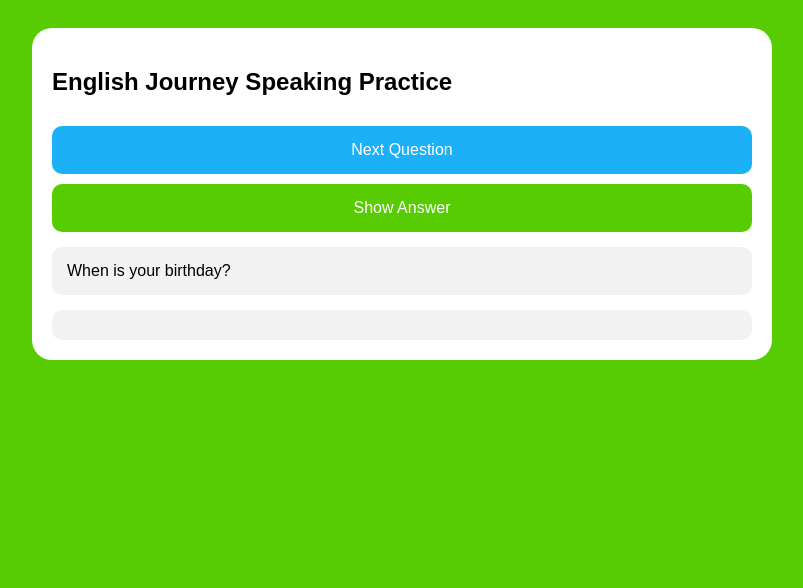
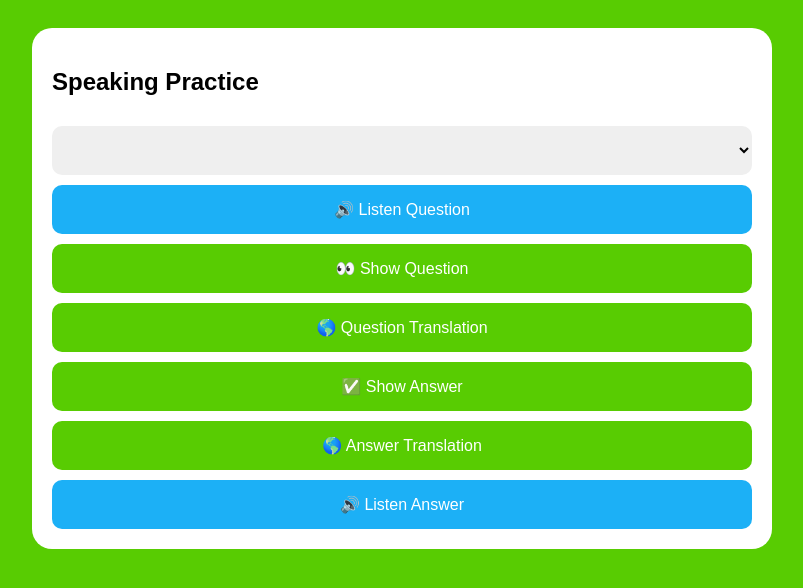
Before and after one commit to DanaIntecap/englishjourney-speaking, a plain HTML site: page index.html in a window 1280 px wide. Shown: the whole page, without its empty margins (238-1041 px from the left). Drawn offline with Linux system fonts and the light colour scheme.

Commit message:
Refactor index.html for speaking practice features
Updated HTML structure and added new buttons for translations and audio playback.

```diff
--- a/index.html
+++ b/index.html
@@ -1,10 +1,11 @@
 <!DOCTYPE html>
 <html>
 <head>
+
 <meta charset="UTF-8">
 <meta name="viewport" content="width=device-width, initial-scale=1">
 
-<title>English Journey</title>
+<title>English Journey Speaking Practice</title>
 
 <style>
 
@@ -22,13 +23,19 @@ body{
 border-radius:20px;
 }
 
-button{
+button,
+select{
 width:100%;
 padding:15px;
 margin-top:10px;
+font-size:16px;
 border:none;
 border-radius:10px;
-  font-size:16px;
+box-sizing:border-box;
+}
+
+button{
+cursor:pointer;
 }
 
 .blue{
@@ -41,8 +48,17 @@ button{
 color:white;
 }
 
+.red{
+background:#ff4b4b;
+color:white;
+}
+
 #question,
-#answer{
+#questionTranslation,
+#answer,
+#answerTranslation,
+#reminder{
+display:none;
 margin-top:15px;
 padding:15px;
 background:#f2f2f2;
@@ -50,78 +66,39 @@ button{
 }
 
 </style>
+
 </head>
 
 <body>
 
 <div class="container">
 
-<h2>English Journey Speaking Practice</h2>
+<h2>Speaking Practice</h2>
 
-<button class="blue" onclick="nextQuestion()">
-Next Question
+<select id="unit"></select>
+
+<button class="blue" onclick="playQuestion()">
+🔊 Listen Question
+</button>
+
+<button class="green" onclick="showQuestion()">
+👀 Show Question
+</button>
+
+<button class="green" onclick="showQuestionTranslation()">
+🌎 Question Translation
 </button>
 
 <button class="green" onclick="showAnswer()">
-Show Answer
+✅ Show Answer
 </button>
 
-<div id="question"></div>
-<div id="answer"></div>
+<button class="green" onclick="showAnswerTranslation()">
+🌎 Answer Translation
+</button>
 
-</div>
+<button class="blue" onclick="playAnswer()">
+🔊 Listen Answer
+</button>
 
-<script>
-
-let questions = [];
-let current = null;
-
-fetch("questions.json")
-.then(response => response.json())
-.then(data => {
-
-    questions = data;
-
-    nextQuestion();
-
-})
-.catch(error => {
-
-    document.getElementById("question").innerHTML =
-    "Error loading questions.json";
-
-    console.error(error);
-
-});
-
-function nextQuestion(){
-
-    if(questions.length === 0){
-        return;
-    }
-
-    const randomIndex =
-    Math.floor(Math.random() * questions.length);
-
-    current = questions[randomIndex];
-
-    document.getElementById("question").innerHTML =
-    current.question;
-
-    document.getElementById("answer").innerHTML = "";
-
-}
-
-function showAnswer(){
-
-    if(!current) return;
-
-    document.getElementById("answer").innerHTML =
-    current.answer;
-
-}
-
-</script>
-
-</body>
-</html>
+<button
```
Lines whose indentation alone changed are shown as unchanged.
